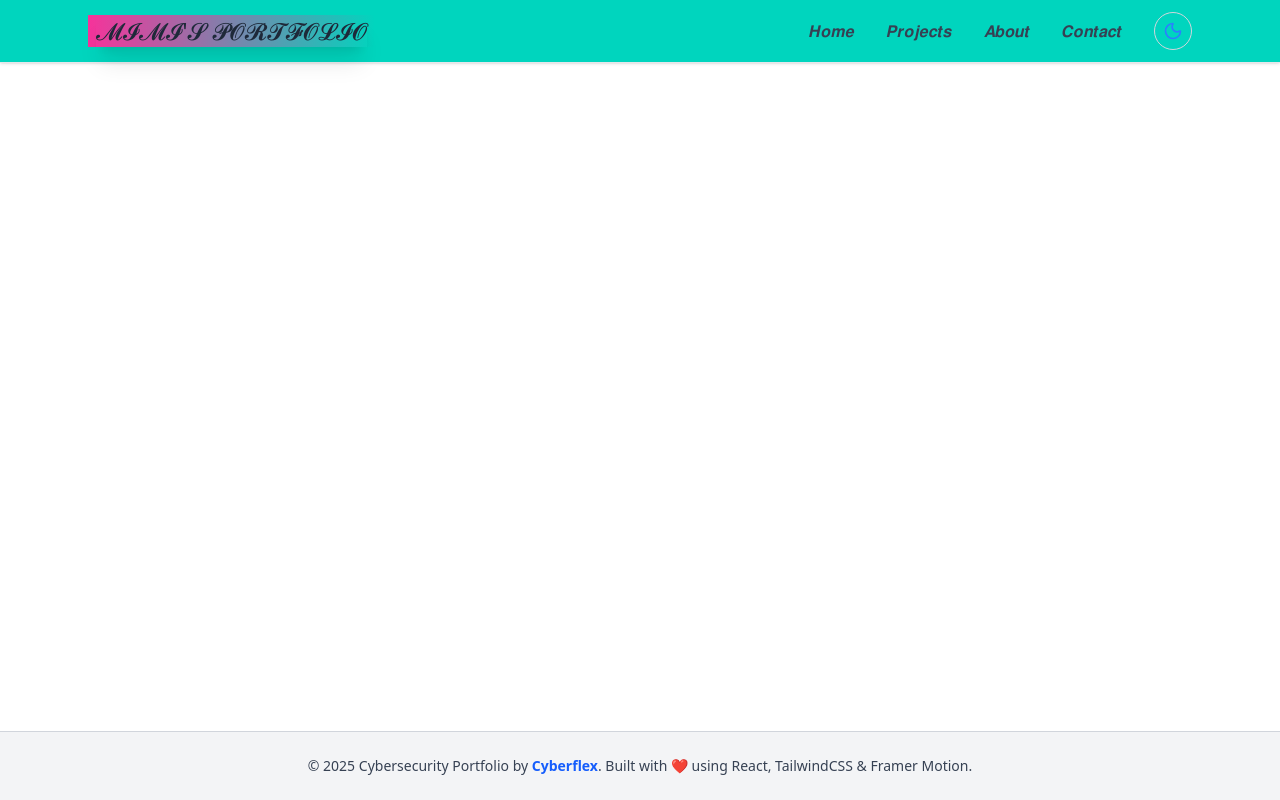
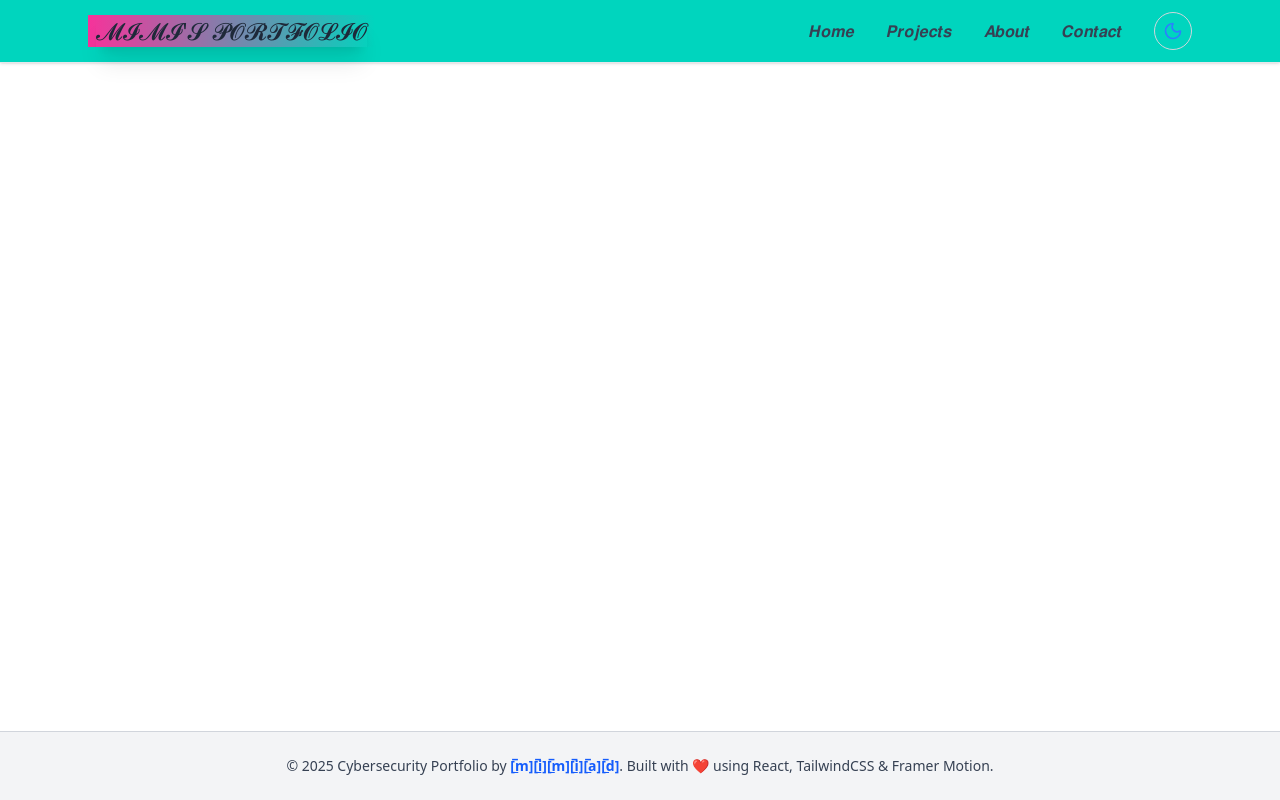
Before and after one commit to amiraasia15-arch/myad, a React (Vite) app: page /contact in a window 1280 px wide. Built offline with nearby package versions, Linux system fonts and the light colour scheme.

Commit message:
second commit

```diff
--- a/src/components/Footer.jsx
+++ b/src/components/Footer.jsx
@@ -13,7 +13,7 @@ const Footer = () => {
       <p className="text-gray-700 dark:text-gray-300 text-sm">
         © {currentYear} Cybersecurity Portfolio by{" "}
         <span className="font-semibold text-blue-600 dark:text-blue-400">
-          Cyberflex
+          [̲̅m][̲̅i][̲̅m][̲̅i][̲̅a][̲̅d]
         </span>
         . Built with ❤ using React, TailwindCSS & Framer Motion.
       </p>
```
